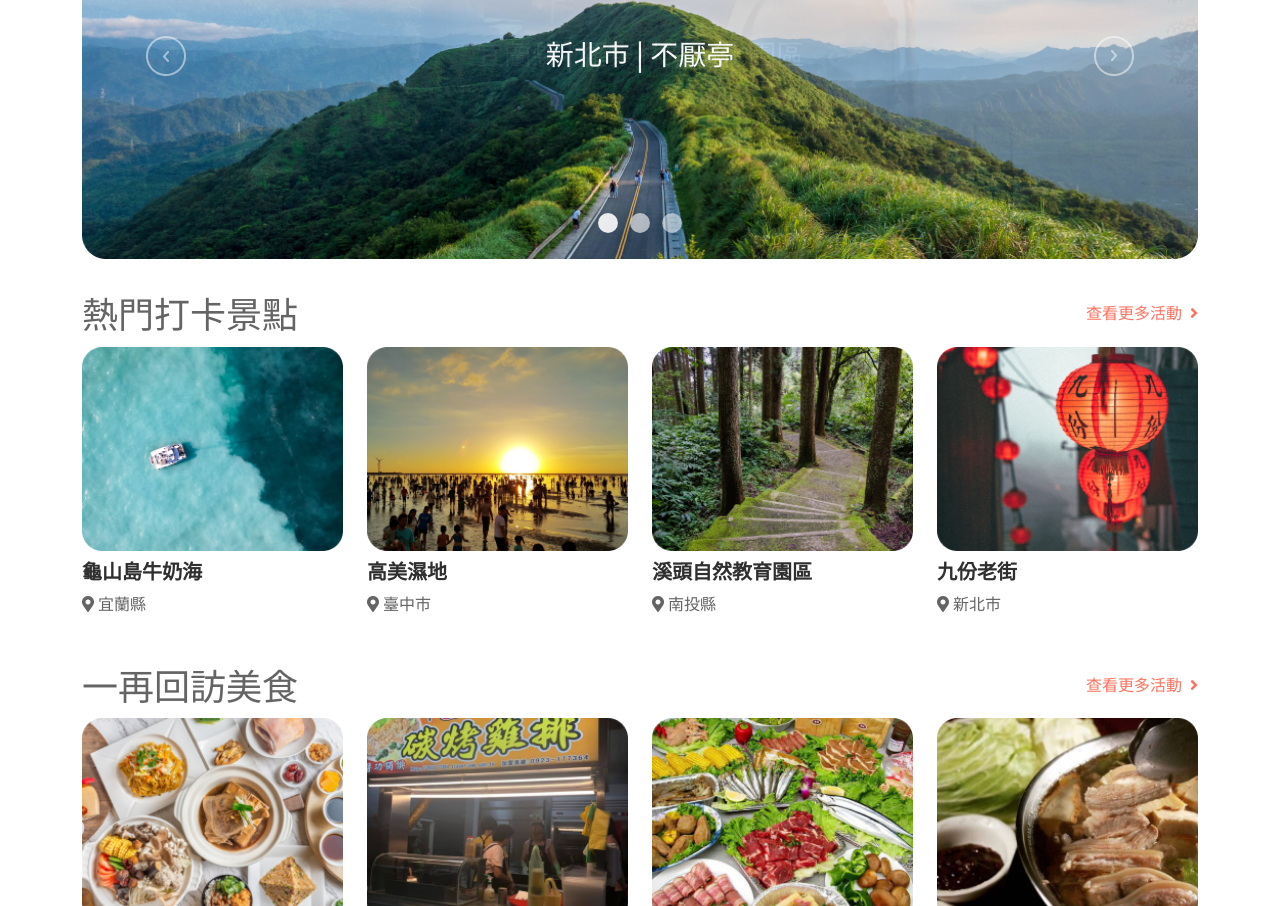
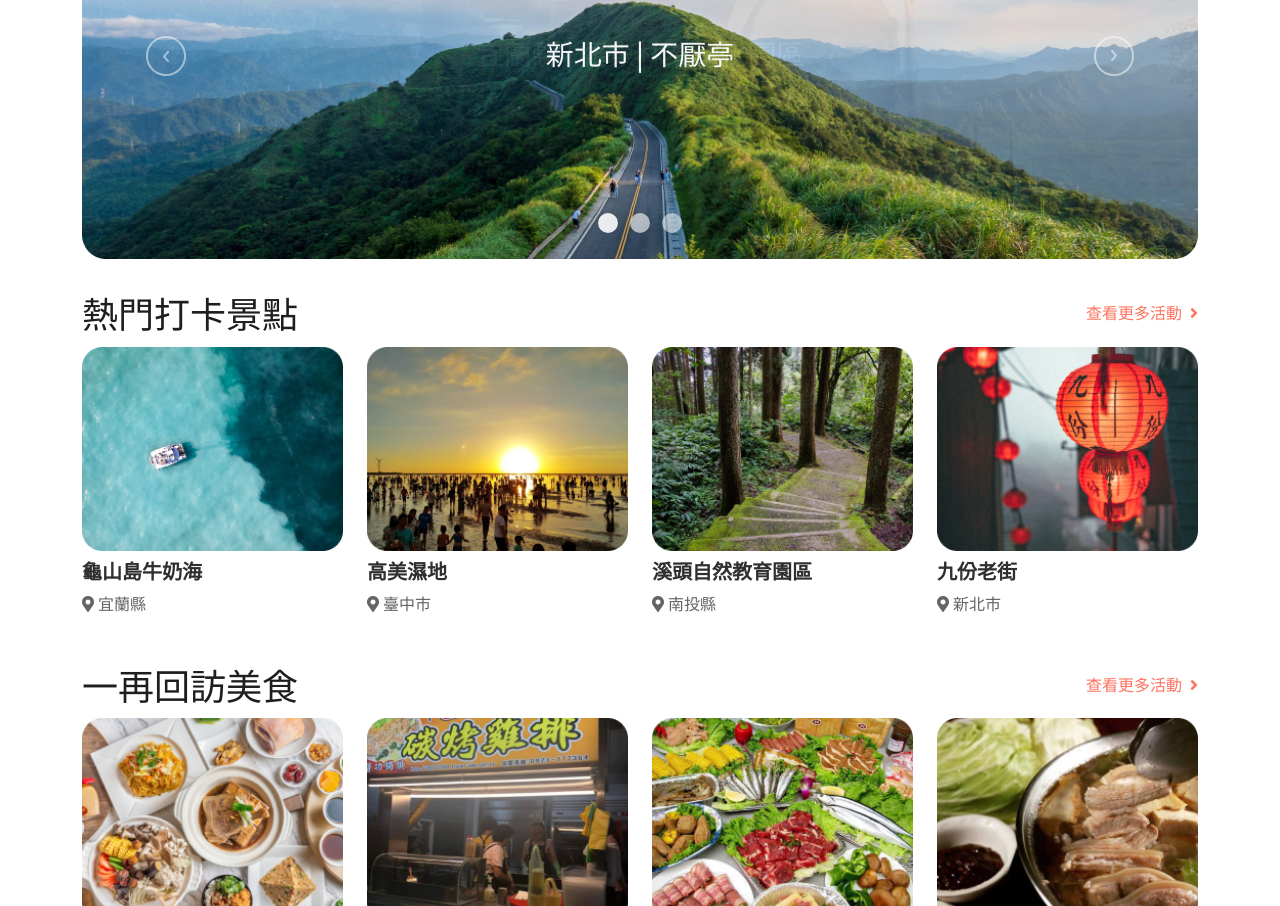
Before and after one commit to taiRong225/The-F2E-3rd-Week1-Tourism, a website: page index.html in a window 1280 px wide. Shown: the part 513-1419 px from the top of the page. Drawn offline with nearby package versions, Linux system fonts and the light colour scheme.

Commit message:
修改文字顏色

```diff
--- a/index.html
+++ b/index.html
@@ -127,7 +127,7 @@
     <div class="mt-8">
         <div class="container">
             <div class="d-flex justify-content-between align-items-center mb-3">
-                <h2 class="fs-4 fs-md-lg fw-light mb-0">熱門打卡景點</h2>
+                <h2 class="fs-4 fs-md-lg fw-light text-secondary mb-0">熱門打卡景點</h2>
                 <a href="#" class="more text-danger">查看更多活動</a>
             </div>
             <div class="row row-cols-1 row-cols-md-4">
@@ -159,7 +159,7 @@
     <div class="mt-8">
         <div class="container">
             <div class="d-flex justify-content-between align-items-center mb-3">
-                <h2 class="fs-4 fs-md-lg fw-light mb-0">一再回訪美食</h2>
+                <h2 class="fs-4 fs-md-lg fw-light text-secondary mb-0">一再回訪美食</h2>
                 <a href="#" class="more text-danger">查看更多活動</a>
             </div>
             <div class="row row-cols-1 row-cols-md-4">
```
Also changed, not shown: spots.html (+1 -1 lines).
